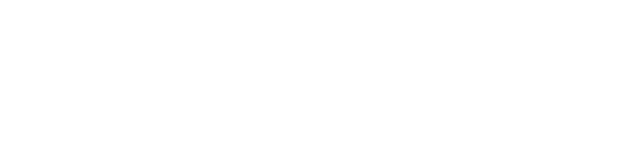
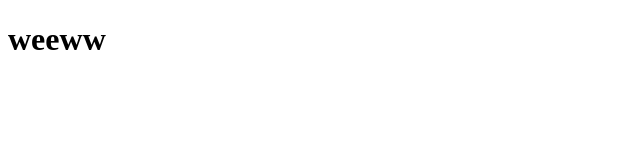
Before and after one commit to wildan1234567/session2, a plain HTML site: page index.html in a window 1280 px wide. Shown: the whole page, without its empty margins (0-640 px from the left). Drawn offline with Linux system fonts and the light colour scheme.

Commit message:
Update index.html

```diff
--- a/index.html
+++ b/index.html
@@ -7,5 +7,6 @@
     <title>Document</title>
 </head>
 <body>
+    <h1>weeww</h1>
 </body>
 </html>
```
